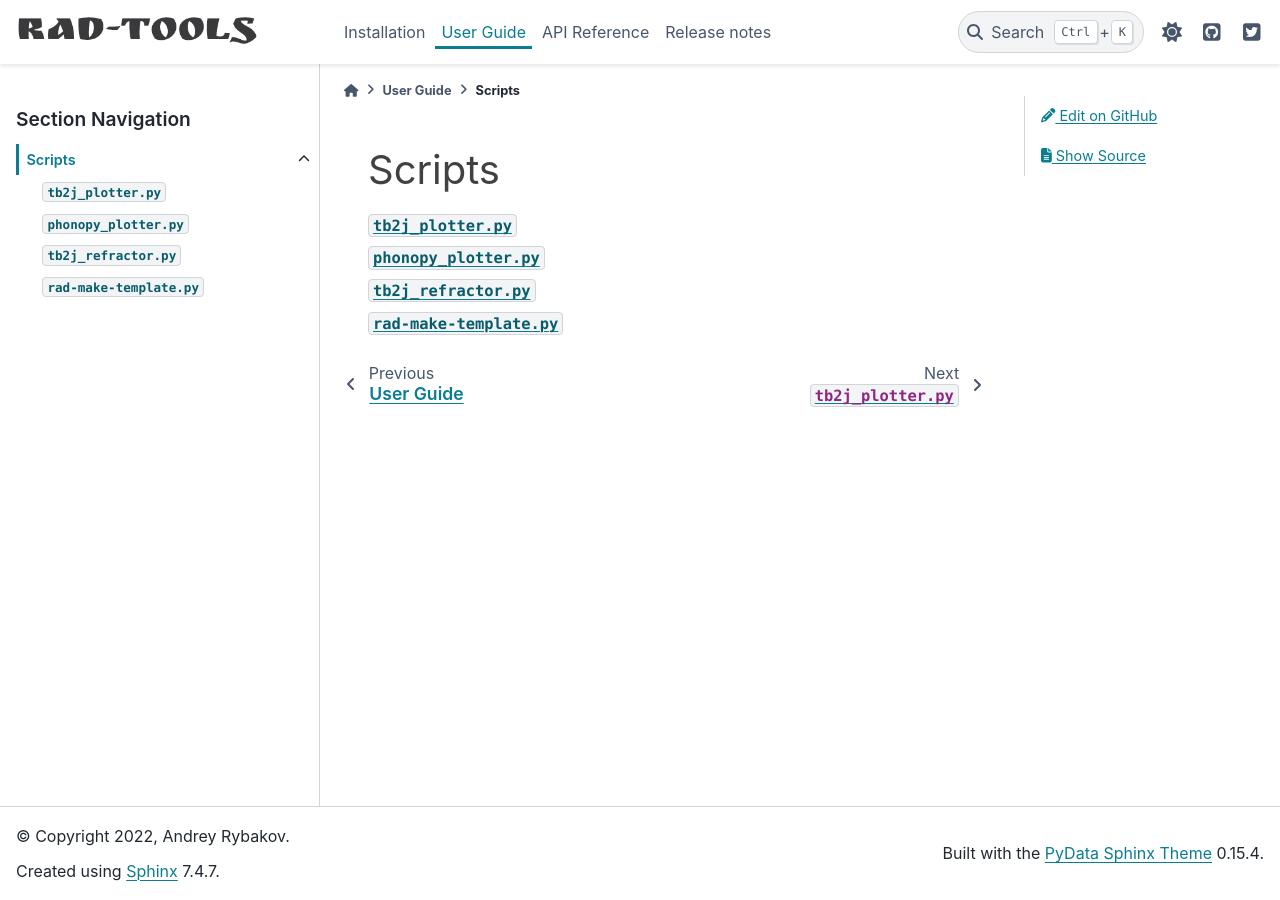
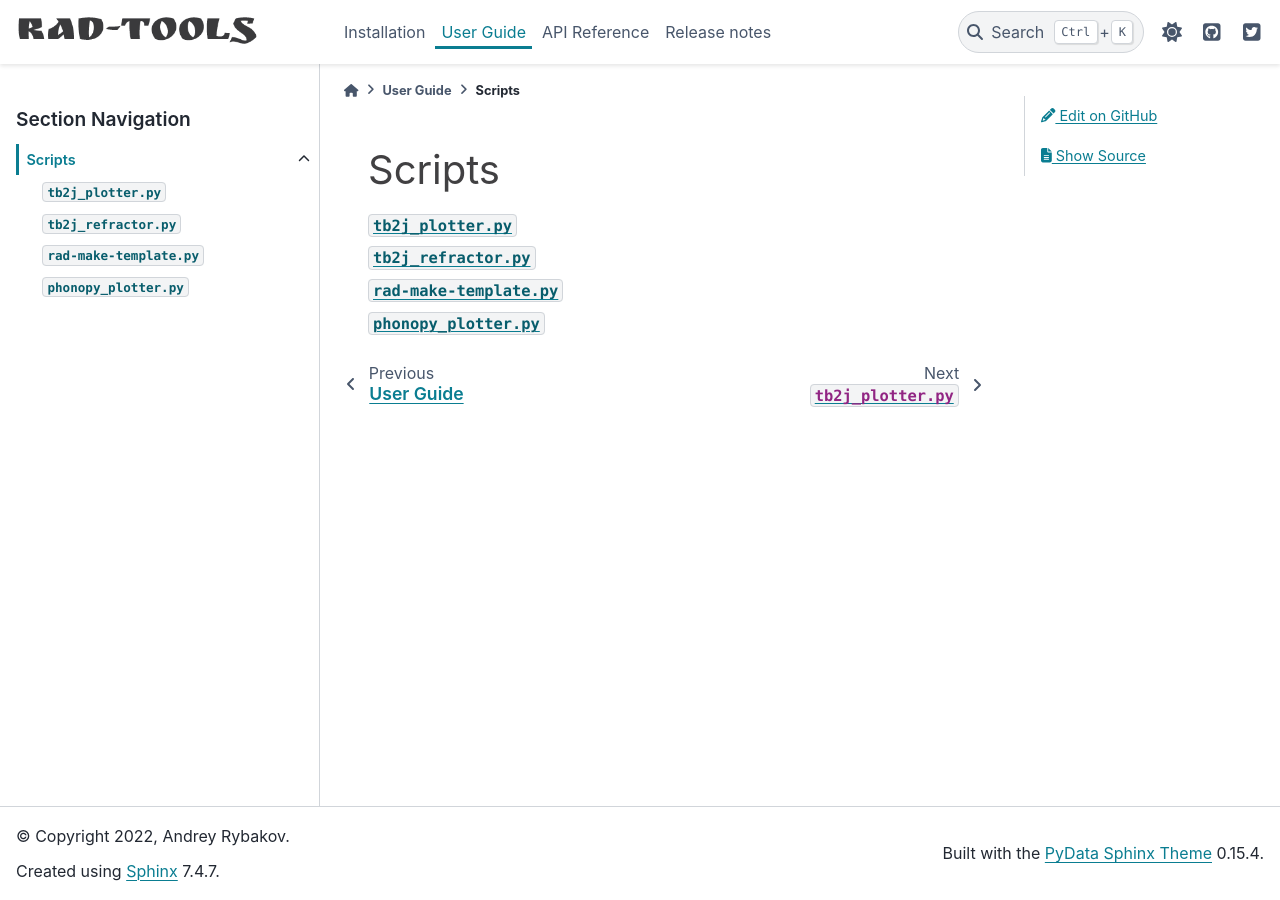
Before and after one commit to adrybakov/rad-tools, a Sphinx documentation site: the page built from docs/source/user_guide/scripts.rst, in a window 1280 px wide. Built offline with Sphinx 7.4.7 and the PyData theme 0.15.4, drawn with Linux system fonts in a browser that asks for light colours.

Commit message:
Update docs

```diff
--- a/docs/source/user_guide/scripts.rst
+++ b/docs/source/user_guide/scripts.rst
@@ -6,6 +6,6 @@ Scripts
    :maxdepth: 1
 
    tb2j_plotter
-   phonopy_plotter
    tb2j_refractor
    rad-make-template
+   phonopy_plotter
```
